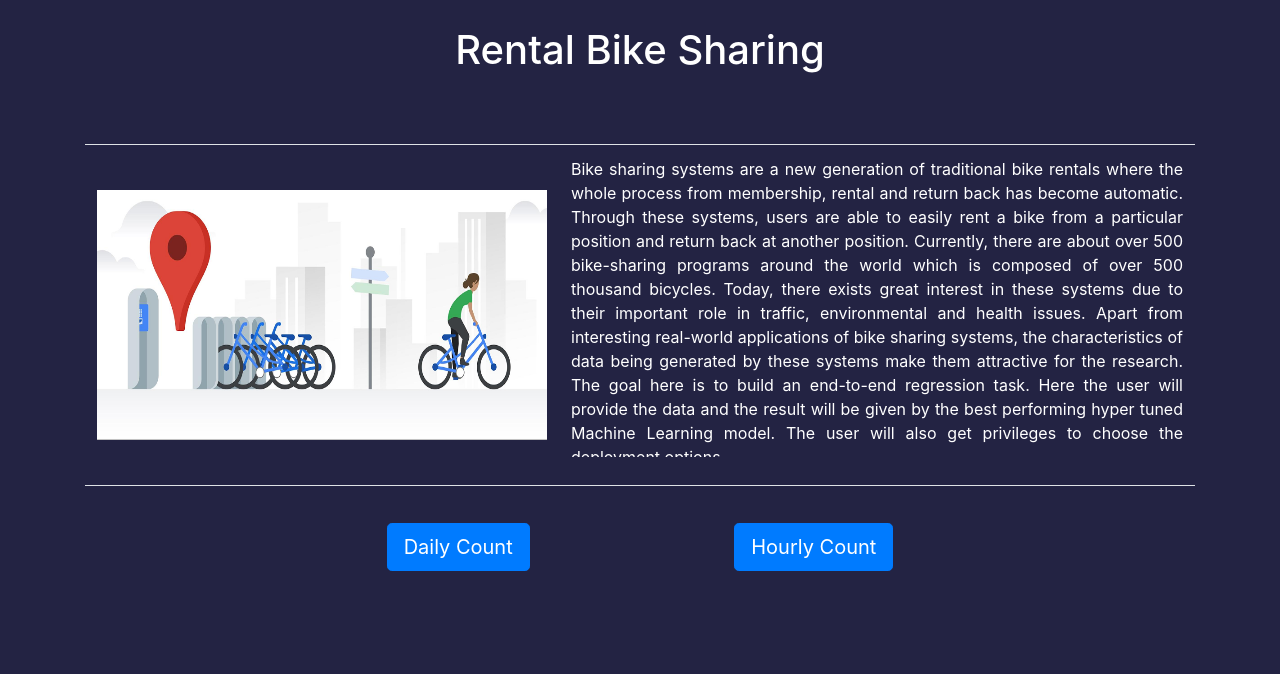
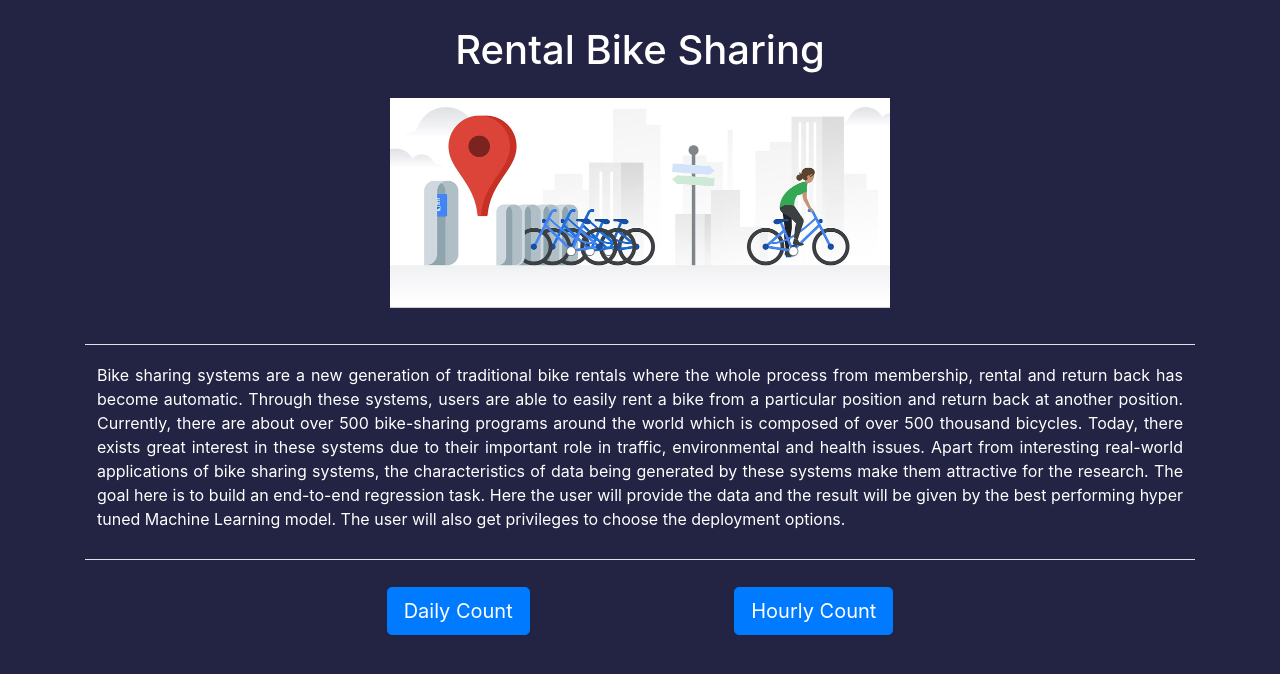
Before and after one commit to datascientist2021/Bike-Sharing, a Flask app: page / in a window 1280 px wide. Shown: the part 56-730 px from the top of the page. Run offline with Flask 2, Linux system fonts and the light colour scheme; some libraries are stand-ins or nearby versions.

Commit message:
refactor (common) : interface changed
minor change in user interface and also added a toggle button

```diff
--- a/app.py
+++ b/app.py
@@ -123,4 +123,4 @@ def hour_res():
     return render_template('hour.html', data=hour_res)
 
 if __name__ == "__main__":
-    app.run(debug=False)
+    app.run(debug=True)
--- a/templates/base.html
+++ b/templates/base.html
@@ -14,11 +14,13 @@
 </head>
 <body>
 
-<nav class="navbar navbar-expand-md navbar-dark bg-dark" >
+<!-- <nav class="navbar navbar-expand-xl navbar-dark bg-dark" >
 
    <a class="navbar-brand" href="{{ url_for('home_page') }}"> Bike Sharing Hub </a>
 
+
    <div class="collapse navbar-collapse" id="navbarNav">
+
       <ul class="navbar-nav mr-auto">
          <li class="nav-item">
             <a class="nav-link" href="{{ url_for('day_prediction') }}">Daily Count</a>
@@ -29,7 +31,51 @@
       </ul>
 
    </div>
-</nav>
+</nav> -->
+
+<nav class="navbar navbar-expand-xl navbar-dark bg-dark">
+   <!-- <a class="navbar-brand" href="#">Navbar</a> -->
+   <a class="navbar-brand" href="{{ url_for('home_page') }}"> Bike Sharing Hub </a>
+
+   <button class="navbar-toggler" type="button" data-toggle="collapse" data-target="#navbarSupportedContent" aria-controls="navbarSupportedContent" aria-expanded="false" aria-label="Toggle navigation">
+     <span class="navbar-toggler-icon"></span>
+   </button>
+
+   <div class="collapse navbar-collapse" id="navbarSupportedContent">
+     <ul class="navbar-nav mr-auto">
+
+       <li class="nav-item">
+            <a class="nav-link" href="{{ url_for('day_prediction') }}">Daily Count</a>
+       </li>
+
+       <li class="nav-item">
+            <a class="nav-link" href="{{ url_for('hour_prediction') }}">Hourly Count</a>
+       </li>
+
+       <!-- <li class="nav-item dropdown">
+         <a class="nav-link dropdown-toggle" href="#" id="navbarDropdown" role="button" data-toggle="dropdown" aria-haspopup="true" aria-expanded="false">
+           Dropdown
+         </a>
+         <div class="dropdown-menu" aria-labelledby="navbarDropdown">
+           <a class="dropdown-item" href="#">Action</a>
+           <a class="dropdown-item" href="#">Another action</a>
+           <div class="dropdown-divider"></div>
+           <a class="dropdown-item" href="#">Something else here</a>
+         </div>
+       </li>
+       <li class="nav-item">
+         <a class="nav-link disabled" href="#">Disabled</a>
+       </li> -->
+     </ul>
+     <!-- <form class="form-inline my-2 my-lg-0">
+       <input class="form-control mr-sm-2" type="search" placeholder="Search" aria-label="Search">
+       <button class="btn btn-outline-success my-2 my-sm-0" type="submit">Search</button>
+     </form> -->
+   </div>
+ </nav>
+
+
+
 
 <!-- Future Content here -->
 {% block content %}
--- a/templates/day.html
+++ b/templates/day.html
@@ -8,11 +8,13 @@ Day Data Prediction
 
 
 <div class="container">
+    <!-- <center></center> -->
     <table class="table table-borderless">
         <tbody>
+            <td  colspan="4" style="text-align: left; border-bottom: 1px solid"><p style="font-size: 25px">Enter Inputs</p></td>
         <!--        <tr><td  colspan="4" style="text-align: right"><button class="btn btn-primary btn-lg">Click to Predict</button></td></tr>-->
         <tr>
-            <td  colspan="4" style="text-align: left; border-bottom: 1px solid"><p style="font-size: 25px">Enter Inputs</p></td>
+            <!-- <td  colspan="4" style="text-align: left; border-bottom: 1px solid"><p style="font-size: 25px">Enter Inputs</p></td> -->
         </tr>
         <tr>
             <td colspan="4">
--- a/templates/home.html
+++ b/templates/home.html
@@ -10,11 +10,16 @@
     <table class="table">
 
         <tbody>
+            <center> <img src="{{ url_for('static', filename='bike.jpg') }}", style="margin-top: 1.5%; margin-bottom: -3.0%; width:45%; height: 45%"></center>
             <tr>
-                <td><img src="{{ url_for('static', filename='bike.jpg') }}", width="450" height="250"></td>
+                <!--  height="250" -->
+                <!-- <td><img src="{{ url_for('static', filename='bike.jpg') }}", width="455px" height="250px"></td> -->
 
-                <td>
-                    <p class="overflow-auto" style="text-align:justify; max-height: 300px" >
+                <td colspan="2"  >
+
+                    <!-- <center> <img src="{{ url_for('static', filename='bike.jpg') }}", style=" width:40%; height: 40%"></center> -->
+
+                    <p class="overflow-auto" style="margin-top: 0.5%; text-align:justify; max-height: 300px" >
                     Bike sharing systems are a new generation of traditional bike rentals where the whole
                     process from membership, rental and return back has become automatic. Through
                     these systems, users are able to easily rent a bike from a particular position and return
@@ -30,10 +35,11 @@
                     </p>
                 </td>
             </tr>
+
             <tr>
                 <td colspan="2" style="text-align: center;">
-                    <a class="btn btn-primary btn-lg" style="margin: 25px 100px 25px 100px;" href="{{ url_for('day_prediction') }}">Daily Count</a>
-                    <a class="btn btn-primary btn-lg" style="margin: 25px 100px 25px 100px;" href="{{ url_for('hour_prediction') }}">Hourly Count</a>
+                    <a type="button" class="btn btn-primary btn-lg" style="margin: 15px 100px 25px 100px;" href="{{ url_for('day_prediction') }}">Daily Count</a>
+                    <a type="button" class="btn btn-primary btn-lg" style="margin: 15px 100px 25px 100px;" href="{{ url_for('hour_prediction') }}">Hourly Count</a>
                 </td>
             </tr>
 
```
